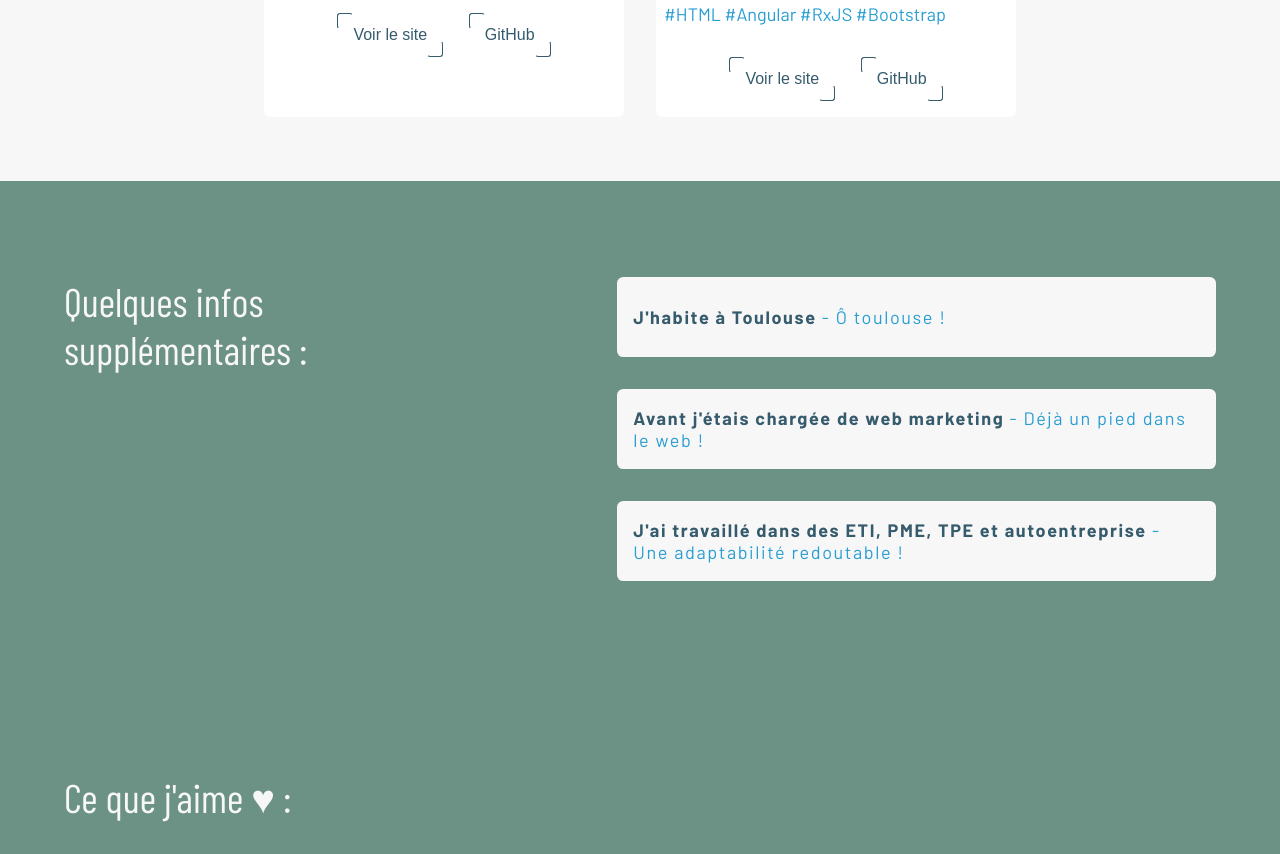
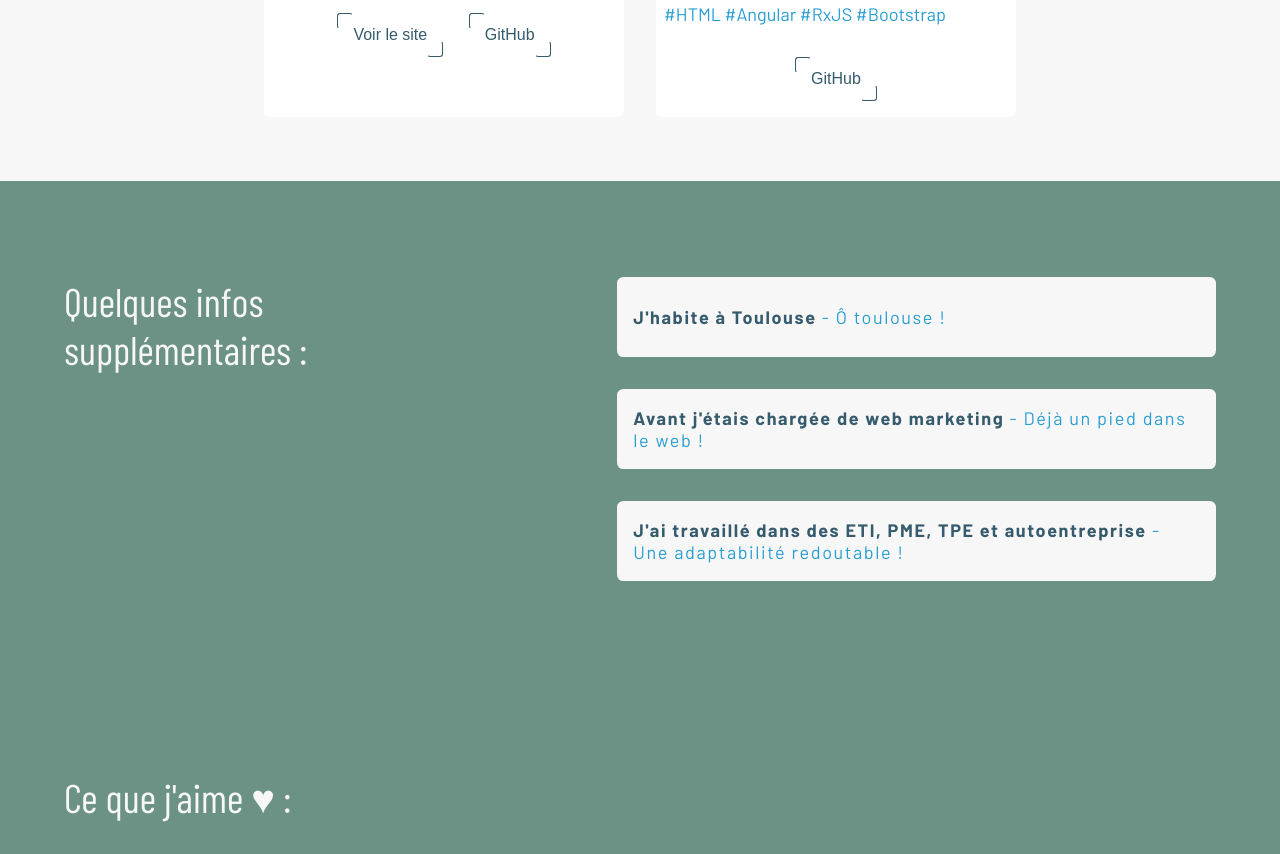
Before and after one commit to ChouiAAA/portfolio, a plain HTML site: page index.html in a window 1280 px wide. Shown: the part 2930-3784 px from the top of the page. Drawn offline with nearby package versions, Linux system fonts and the light colour scheme; a web font is replaced by a local one.

Commit message:
enlevage bouton pokeshop

```diff
--- a/index.html
+++ b/index.html
@@ -194,9 +194,6 @@
 
                 <div class="oneproject__buttons-container">
                     <button class="oneproject__button">
-                        <a href="https://chouiaaa.github.io/pokeshop/" target="_blank" >Voir le site</a>
-                    </button>
-                    <button class="oneproject__button">
                         <a href="https://github.com/ChouiAAA/pokeshop" target="_blank" >GitHub</a>
                     </button>
                 </div>
```
